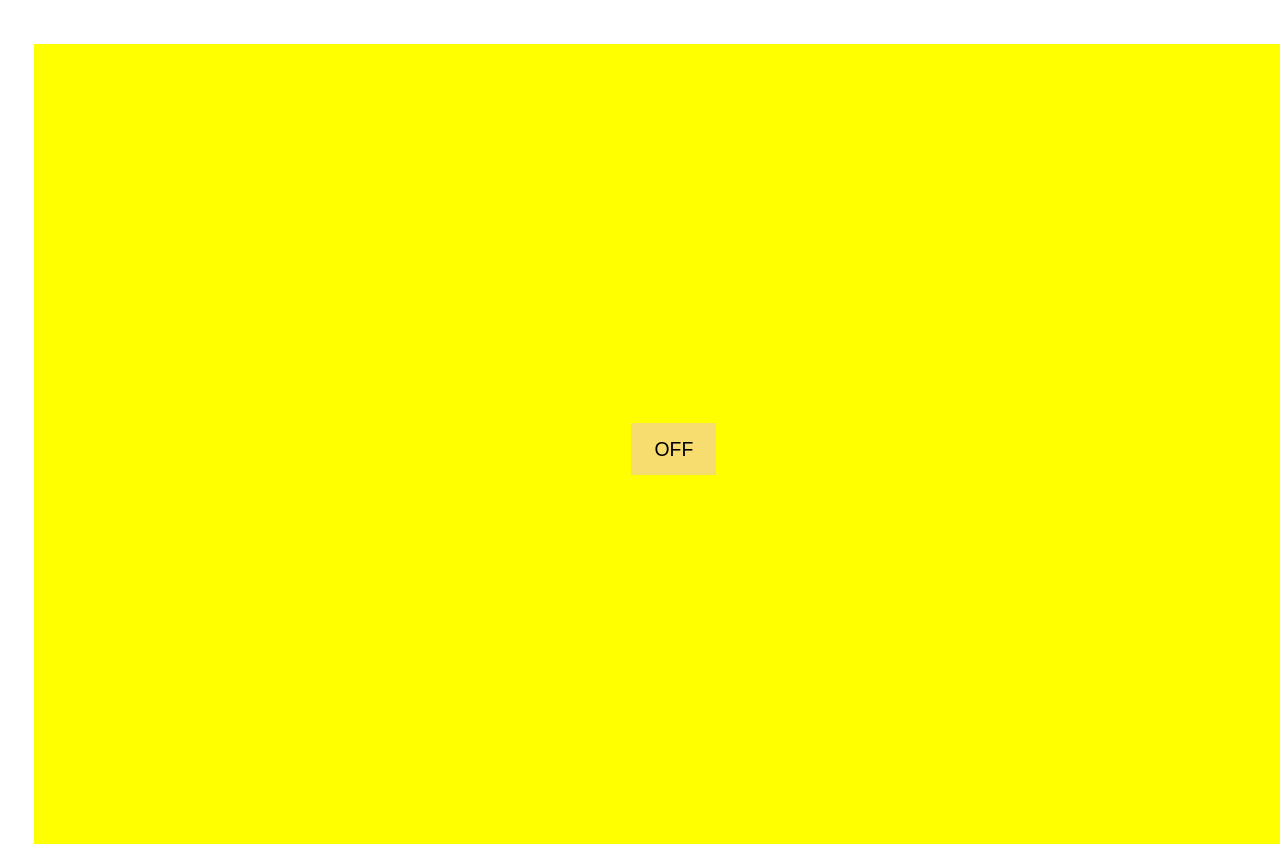
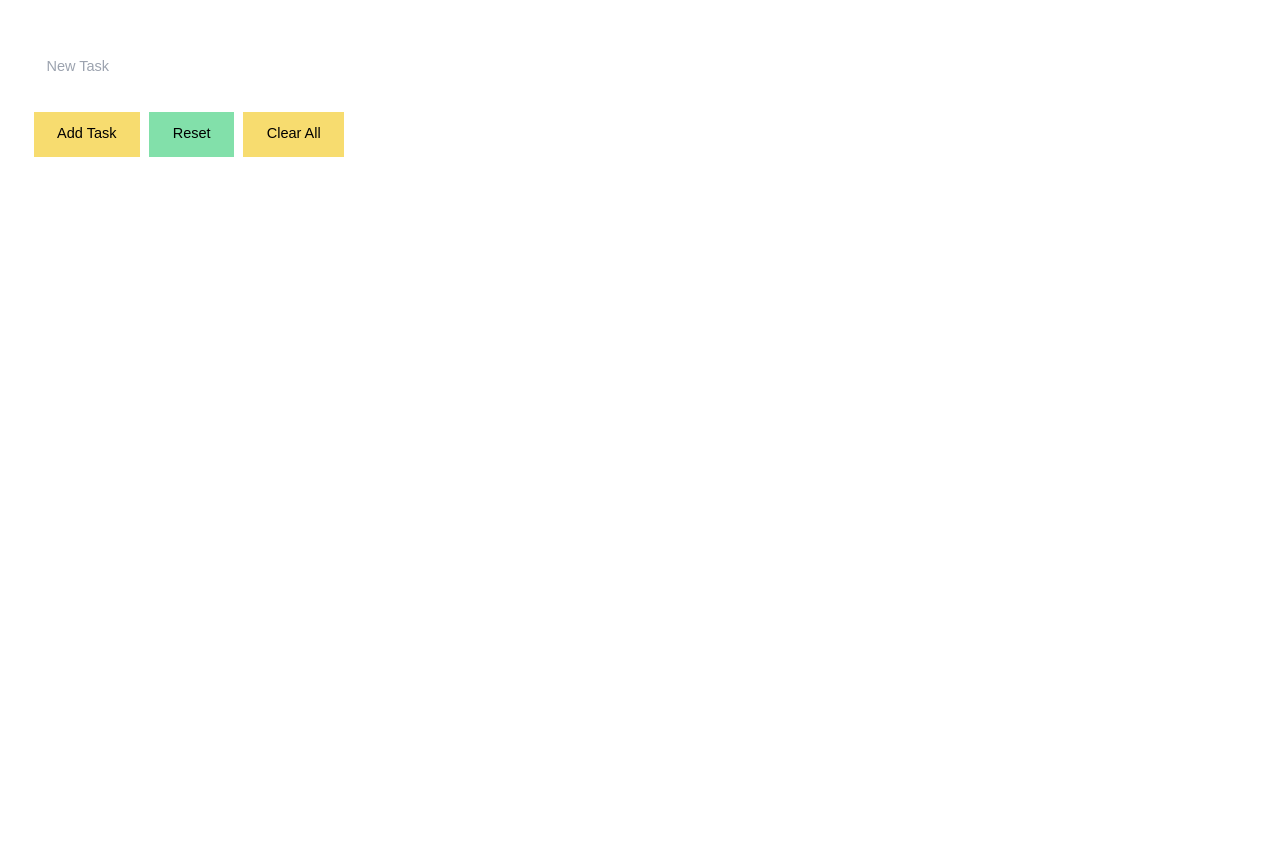
Before and after one commit to Meraj-Uddin-Malik/Complete-ReactJS, a React (Vite) app: page / in a window 1280 px wide. Shown: the top 844 px of the page. After the commit the page ends 800 px from the top, so only its background shows below. Built offline with nearby package versions, Linux system fonts and the light colour scheme.

Commit message:
Implement TodoList component with add, reset, and clear functionality; update button styles in EV.css

```diff
--- a/src/App.jsx
+++ b/src/App.jsx
@@ -1,18 +1,12 @@
 import React from "react";
-// import NetflixSeries from "./components/NetflixSeries";
-// import DrivedState from "./components/hooks/useState/UseStatePractice";
-import Counter from "./components/ReactHooks/useState/UseStatePractice_01";
-import NameForm from "./components/ReactHooks/useState/UseStatePractice_02";
-import ToggleSwitch from "./components/ReactHooks/useState/UseStatePractice_03";
+import TodoList from "./components/ReactHooks/useState/UseStatePractice_04";
 function App() {
   return (
     <section className="container">
       {/* <h1 className="card-heading">List Of Best Netflix Series</h1>
       <NetflixSeries /> */}
       {/* <DrivedState /> */}
-      {/* <Counter /> */}
-      {/* <NameForm /> */}
-      <ToggleSwitch />
+      <TodoList />
     </section>
   );
 }
--- a/src/components/EV.css
+++ b/src/components/EV.css
@@ -55,13 +55,14 @@
   }
 
   button:nth-child(even) {
-    font-size: 2rem;
+    font-size: 1.5rem;
     padding: 1.2rem 2.4rem;
     background-color: #82e0aa;
   }
 
   button:nth-child(odd) {
-    font-size: 2rem;
+    font-size: 1.5rem;
     padding: 1.2rem 2.4rem;
     background-color: #f7dc6f;
+;
   }
--- /dev/null
+++ b/src/components/ReactHooks/useState/UseStatePractice_04.jsx
@@ -0,0 +1,41 @@
+import { useState } from "react";
+import "../../EV.css";
+
+export default function TodoList() {
+  const [todos, setTodos] = useState([]);
+  const [task, setTask] = useState("");
+
+  const addTodo = () => {
+    if (task.trim() !== "") {
+      setTodos([...todos, task]);
+      setTask("");
+    }
+  };
+
+  return (
+    <div>
+      <input
+        type="text"
+        value={task}
+        onChange={(e) => setTask(e.target.value)}
+        placeholder="New Task"
+        style={{
+          padding: "1.3rem",
+          borderRadius: "1.5rem",
+          fontSize: "1.5rem",
+        }}
+      />
+      <div style={{ marginTop: "1rem", display: "flex", gap: "1rem"}}>
+        <button onClick={addTodo}>Add Task</button>
+        <button onClick={() => setTask("")}>Reset</button>
+        <button onClick={() => setTodos([])}>Clear All</button>
+      </div>
+
+      <ul>
+        {todos.map((todo, index) => (
+          <li key={index}>{todo}</li>
+        ))}
+      </ul>
+    </div>
+  );
+}
```
